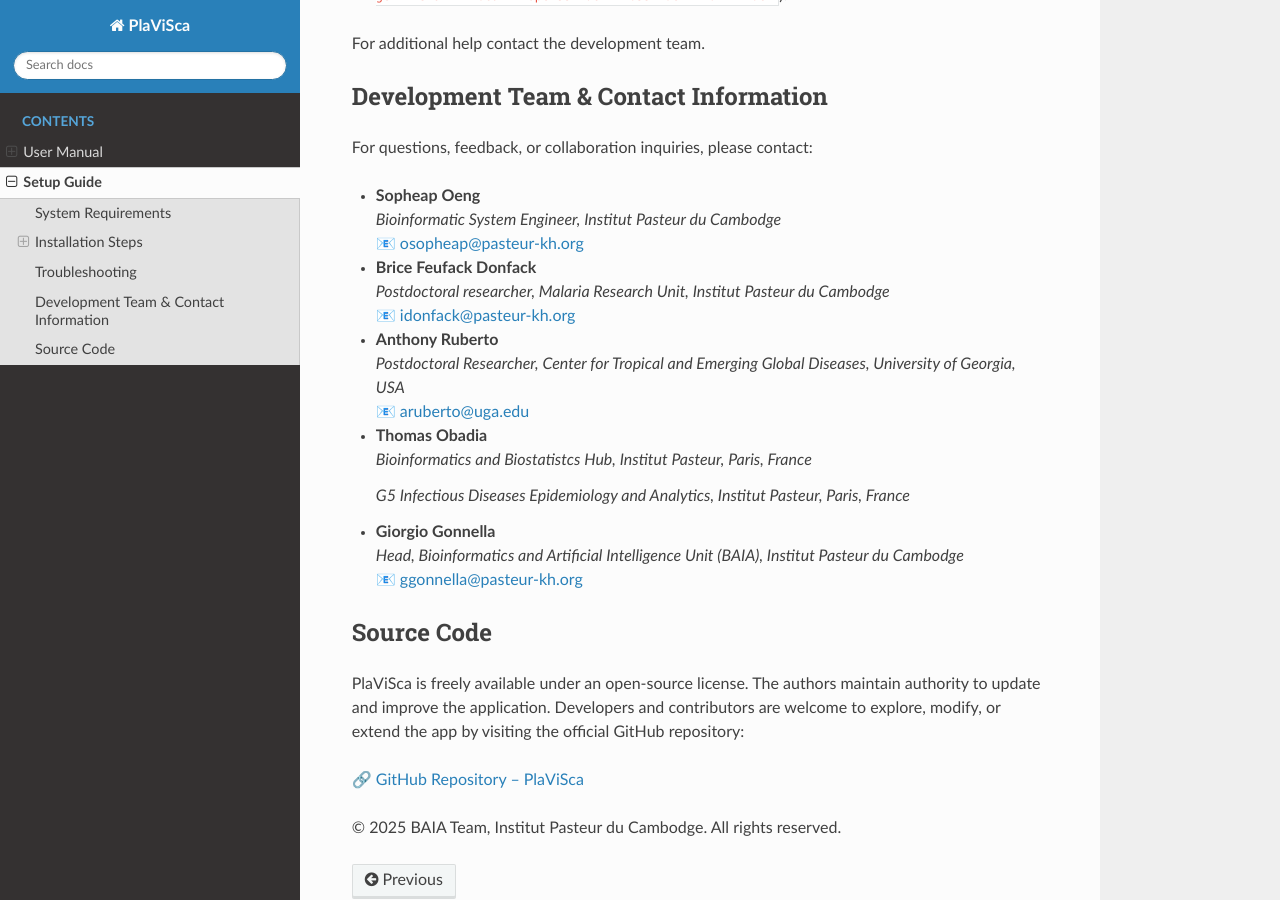
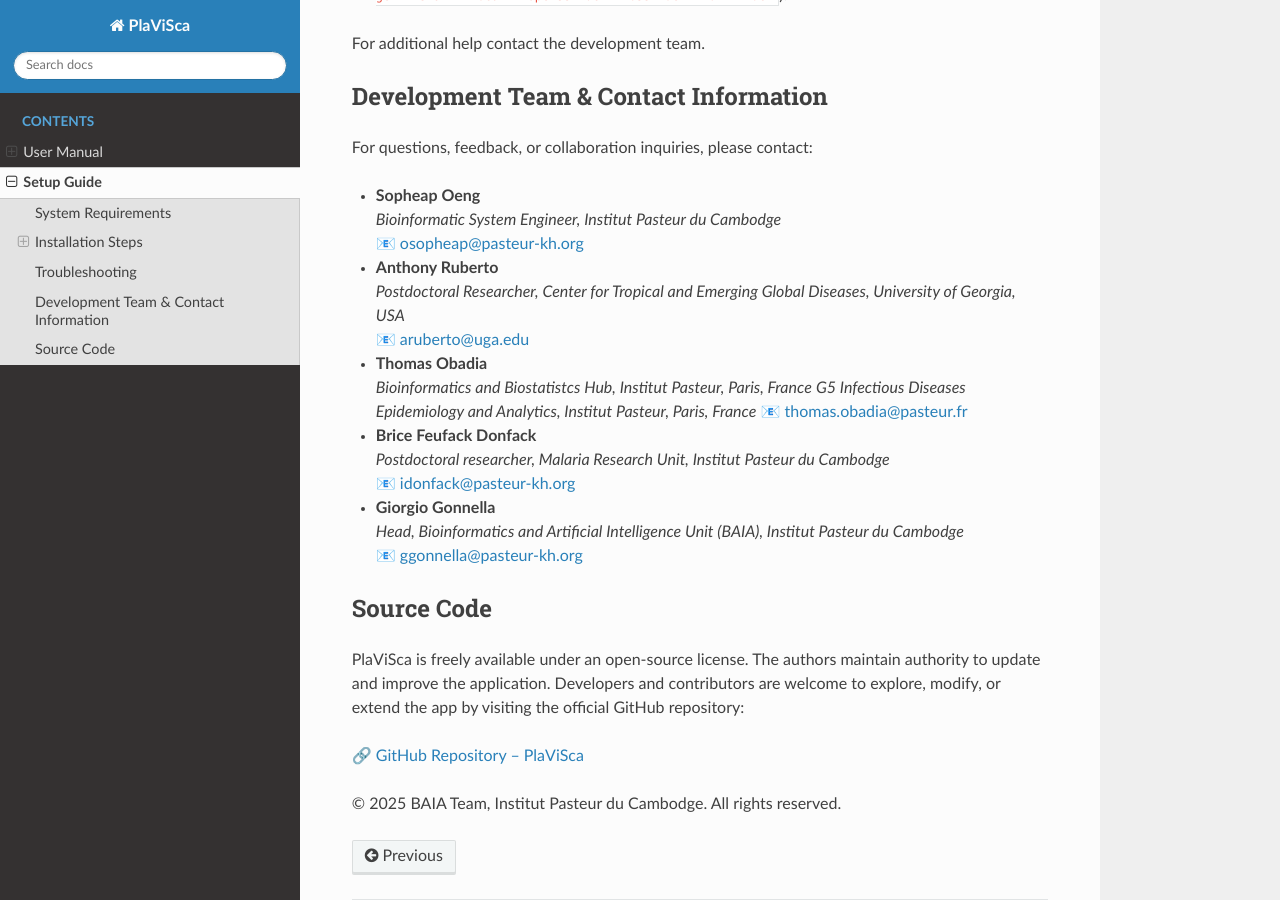
Before and after one commit to baia-ipc/PlaViSCA-app, a Sphinx documentation site: the page built from manual/docs/source/setup_guide.md, in a window 1280 px wide and 900 px high, scrolled down 1611 px. Built offline with Sphinx 7.4.7 and the Read the Docs theme 3.1.0, drawn with Linux system fonts in a browser that asks for light colours.

Commit message:
update manual and ui

```diff
--- a/manual/docs/source/setup_guide.md
+++ b/manual/docs/source/setup_guide.md
@@ -68,18 +68,18 @@
   _Bioinformatic System Engineer, Institut Pasteur du Cambodge_
   📧 [osopheap@pasteur-kh.org](mailto:osopheap@pasteur-kh.org)
 
-- **Brice Feufack Donfack**
-  _Postdoctoral researcher, Malaria Research Unit, Institut Pasteur du Cambodge_
-  📧 [idonfack@pasteur-kh.org](mailto:idonfack@pasteur-kh.org)
-
 - **Anthony Ruberto**
   _Postdoctoral Researcher, Center for Tropical and Emerging Global Diseases, University of Georgia, USA_
   📧 [aruberto@uga.edu](mailto:aruberto@uga.edu)
 
 - **Thomas Obadia**
   _Bioinformatics and Biostatistcs Hub, Institut Pasteur, Paris, France_
+  _G5 Infectious Diseases Epidemiology and Analytics, Institut Pasteur, Paris, France_
+  📧 [thomas.obadia@pasteur.fr](mailto:thomas.obadia@pasteur.fr)
 
-  _G5 Infectious Diseases Epidemiology and Analytics, Institut Pasteur, Paris, France_
+- **Brice Feufack Donfack**
+  _Postdoctoral researcher, Malaria Research Unit, Institut Pasteur du Cambodge_
+  📧 [idonfack@pasteur-kh.org](mailto:idonfack@pasteur-kh.org)
 
 - **Giorgio Gonnella**
   _Head, Bioinformatics and Artificial Intelligence Unit (BAIA), Institut Pasteur du Cambodge_
```
Also changed, not shown: 6 other files.
